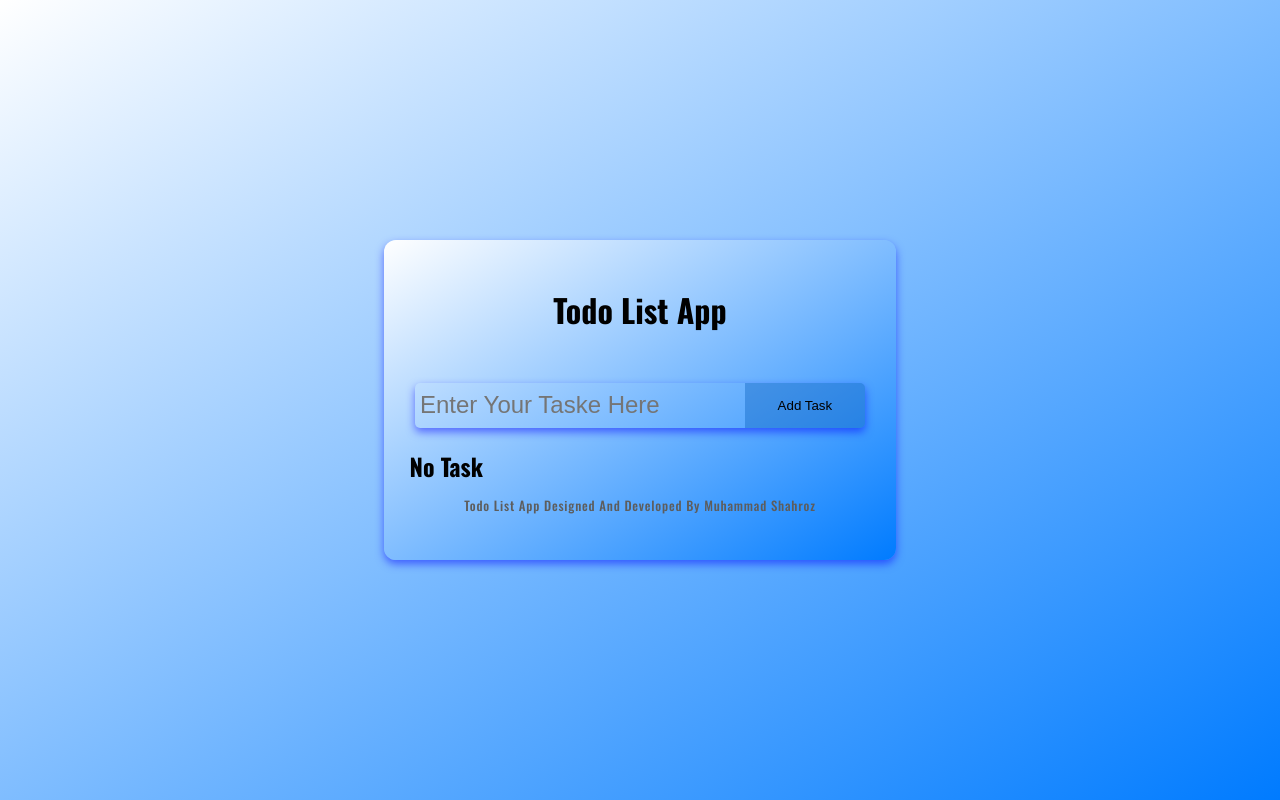
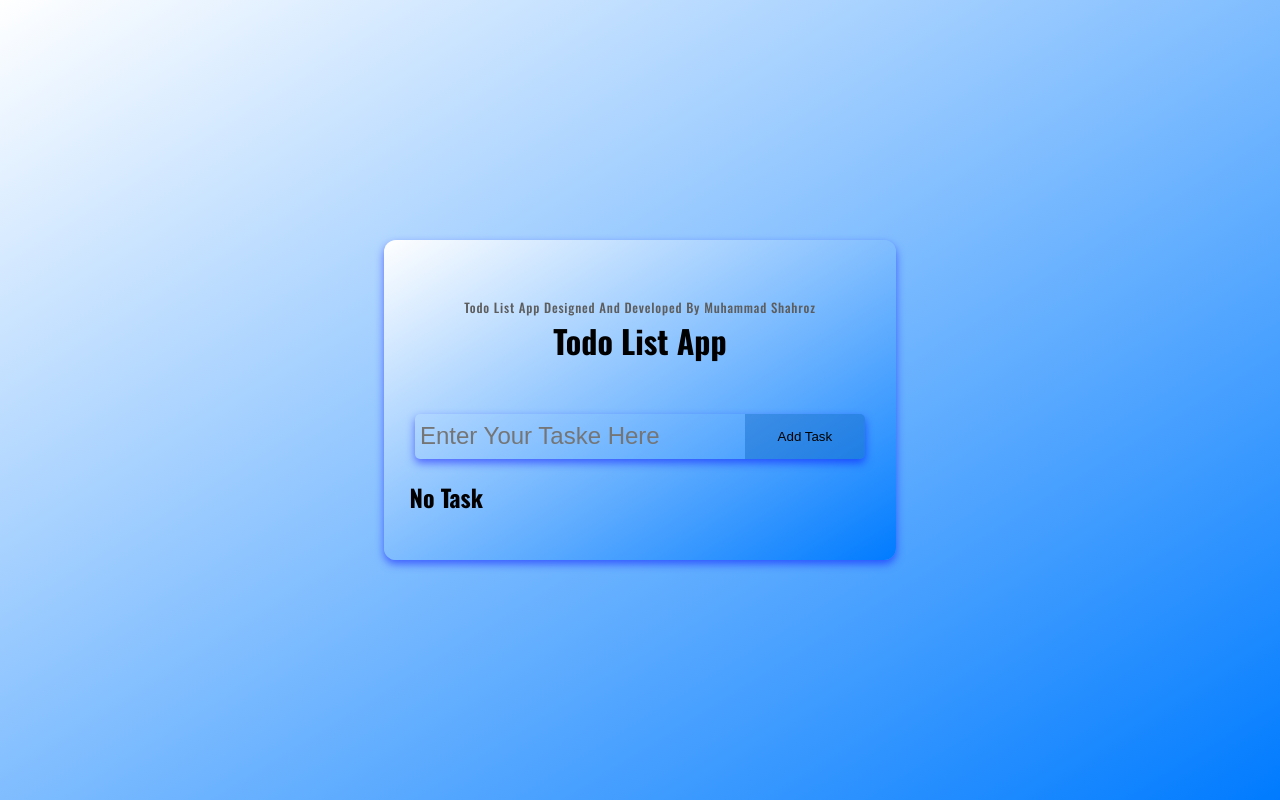
Before and after one commit to Muhammad-Shahr0z/Mini-Projects, a React (Vite) app in the folder TodoList/: page / in a window 1280 px wide. Built offline with nearby package versions, Linux system fonts and the light colour scheme.

Commit message:
Update App.tsx

```diff
--- a/TodoList/src/App.tsx
+++ b/TodoList/src/App.tsx
@@ -69,6 +69,7 @@ return (
 
 
 <div className="container">
+<h4>Todo List App Designed And Developed By Muhammad Shahroz</h4>
 <h1>Todo List App</h1>
 
 
@@ -107,7 +108,6 @@ onChange={(e)=>{inputValue(e.target.value)}
 </div>
 
 
-<h4>Todo List App Designed And Developed By Muhammad Shahroz</h4>
 </div>
 
 
```
